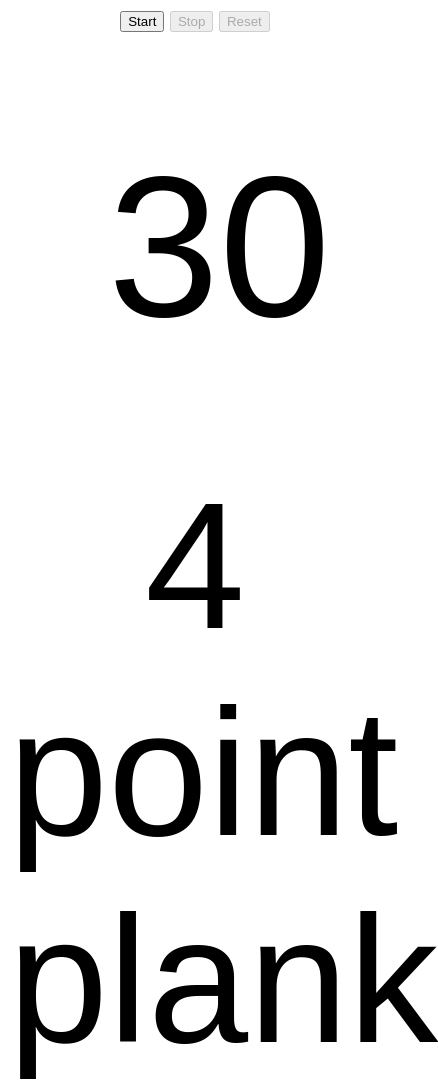
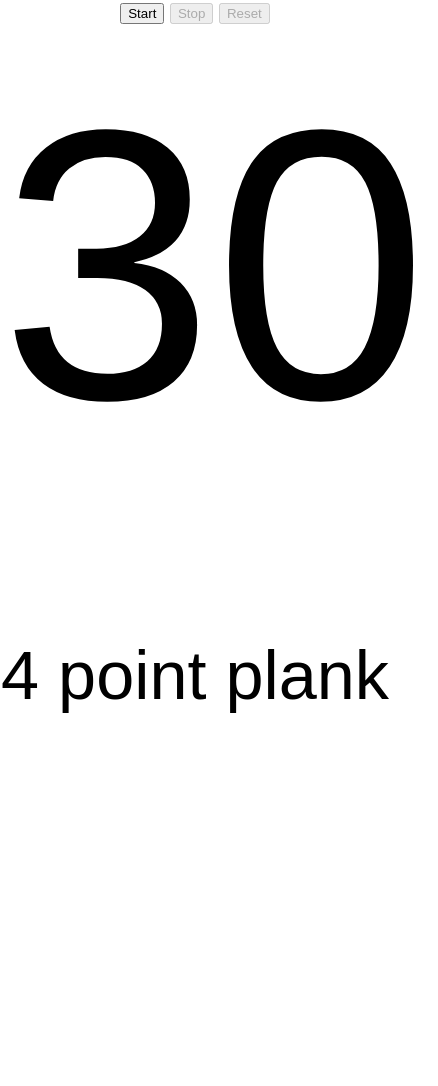
Before and after one commit to jonathanpglick/workouts, a plain HTML site: page circuit-b.html in a window 390 px wide. Shown: the whole page, 438 px wide, since content can reach past the window. After the commit the page ends 844 px from the top, so only its background shows below. Drawn offline with nearby package versions, Linux system fonts and the light colour scheme.

Commit message:
Responsive font sizes, better start/stop logic

```diff
--- a/circuit-b.html
+++ b/circuit-b.html
@@ -55,6 +55,9 @@
 
       render(state);
 
+      $(window).resize(resizeText);
+      resizeText();
+
 
       // Functions.
 
@@ -83,7 +86,7 @@
         }
         dispatch(newState);
         if (state.running) {
-          setTimeout(tick, 1000);
+          timerTimeout = setTimeout(tick, 1000);
         }
       }
 
@@ -91,8 +94,7 @@
         dispatch({
           running: true
         });
-
-        timerTimeout = setTimeout(tick, 1000);
+        tick();
       }
 
       function stop() {
@@ -128,7 +130,39 @@
         }
       }
 
+      function resizeText() {
+        resizeTimer();
+        resizeExercise();
+      }
+
+      function resizeTimer() {
+        var timerContainerHeight = $timer.height();
+        $timer.css({
+          'font-size': timerContainerHeight * 0.8,
+          'line-height': '' + timerContainerHeight + 'px'
+        });
+      }
+
+      function resizeExercise() {
+        var exerciseContainerHeight = $exercise.height();
+        var exerciseContainerWidth = $exercise.width();
+        var exerciseFontSize = exerciseContainerHeight * 0.8;
+        $exercise.css({
+          'font-size': exerciseFontSize,
+          'line-height': '' + exerciseContainerHeight + 'px'
+        });
+
+        while ($exercise[0].scrollWidth > exerciseContainerWidth) {
+          exerciseFontSize = exerciseFontSize - 2;
+          $exercise.css('font-size', exerciseFontSize);
+        }
+      }
+
     }
+
+
+    $(main);
+
 
     //All arguments are optional:
     //duration of the tone in milliseconds. Default is 500
@@ -154,35 +188,63 @@
         setTimeout(function(){oscillator.stop()}, (duration ? duration : 500));
     };
 
-    $(main);
-
   </script>
   <style>
+    * {
+      box-sizing: border-box;
+    }
+    html, body {
+      width: 100%;
+      height: 100%;
+      padding: 0;
+      margin: 0;
+    }
     body {
       text-align: center;
       font-family: sans-serif;
       font-size: 20px;
     }
+    .container {
+      position: fixed;
+      width: 100%;
+      height: 100%;
+    }
     .buttons {
       font-size: 20px;
+      position: absolute;
+      top: 0;
+      width: 100%;
+      height: 25px;
     }
     .timer {
-      margin: 100px;
       font-size: 200px;
+      line-height: 1em;
+      position: absolute;
+      top: 0;
+      width: 100%;
+      height: 60%;
+      padding-top: 25px;
     }
     .exercise {
       font-size: 180px;
+      line-height: 1.5em;
+      position: absolute;
+      top: 60%;
+      width: 100%;
+      height: 40%;
+      white-space: nowrap;
     }
   </style>
 </head>
 <body>
-  <div class="buttons">
-    <button class="start">Start</button>
-    <button class="stop">Stop</button>
-    <button class="reset">Reset</button>
+  <div class="container">
+    <div class="timer"></div>
+    <div class="exercise"></div>
+    <div class="buttons">
+      <button class="start">Start</button>
+      <button class="stop">Stop</button>
+      <button class="reset">Reset</button>
+    </div>
   </div>
-
-  <div class="timer"></div>
-  <div class="exercise"></div>
 </body>
 </html>
```
